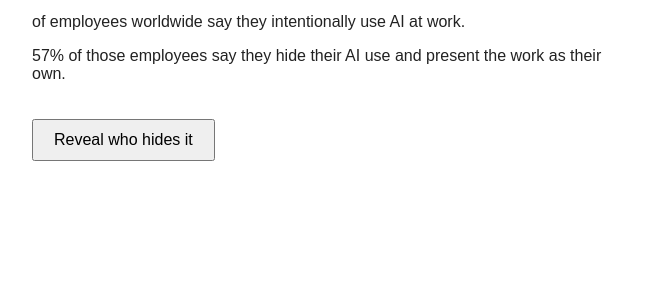
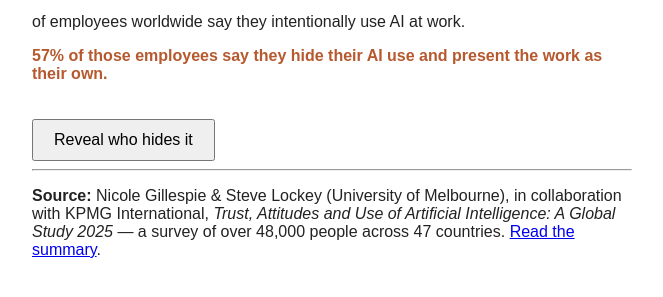
Before and after one commit to deepikakonikineni/human-artifact, a plain HTML site: page infographic.html in a window 1280 px wide. Both pictures are taken after a click on the button "Reveal who hides it". Shown: the part 137-434 px from the top of the page, without its empty margins (308-971 px from the left). Drawn offline with Linux system fonts and the light colour scheme.

Commit message:
Enhance infographic with hidden stat styling and source
Added styling for hidden statistics and updated content.

```diff
--- a/infographic.html
+++ b/infographic.html
@@ -12,6 +12,8 @@
   }
  #hiddenStat {
   display: none;
+  color: #b6592e;
+  font-weight: 600;
 }
 
 h1 {
@@ -33,5 +35,7 @@ button {
     <p>of employees worldwide say they intentionally use AI at work.</p>
     <p id="hiddenStat">57% of those employees say they hide their AI use and present the work as their own.</p>
     <button onclick="document.getElementById('hiddenStat').style.display = 'block';">Reveal who hides it</button>
+    <hr>
+<p><strong>Source:</strong> Nicole Gillespie &amp; Steve Lockey (University of Melbourne), in collaboration with KPMG International, <em>Trust, Attitudes and Use of Artificial Intelligence: A Global Study 2025</em> — a survey of over 48,000 people across 47 countries. <a href="https://mbs.edu/news/Global-study-reveals-trust-of-AI-remains-a-critical-challenge" target="_blank">Read the summary</a>.</p>
   </body>
 </html>
```
